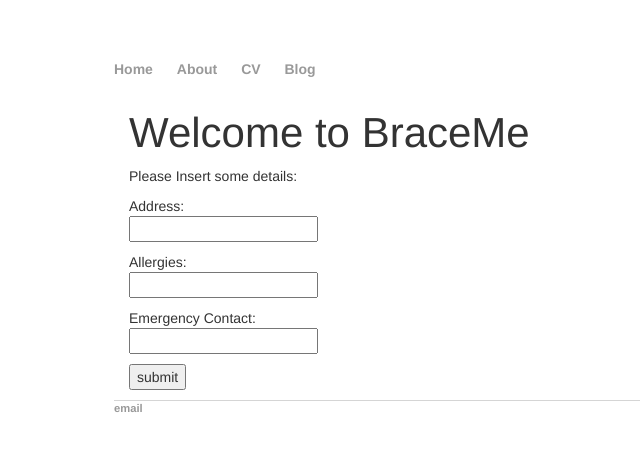
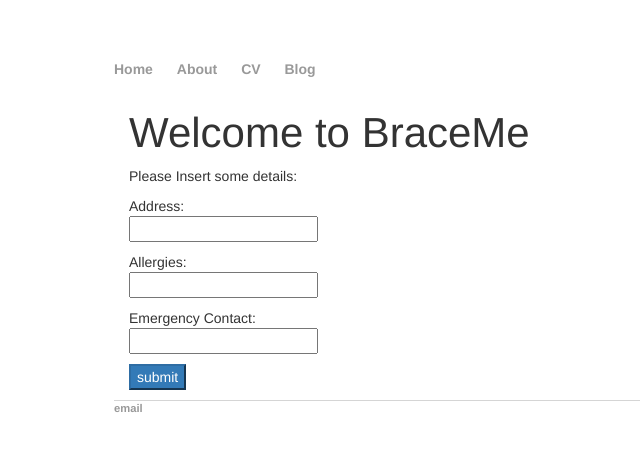
Before and after one commit to MatanAvneri/mla_yazamut, a Jekyll site: the page built from index.html, in a window 1280 px wide. Shown: the top 451 px of the page, without its empty margins (78-718 px from the left). Built offline with Jekyll 4.4.1, drawn with Linux system fonts in a browser that asks for light colours.

Commit message:
add boostrap

```diff
--- a/index.html
+++ b/index.html
@@ -24,7 +24,7 @@ title: BraceMe
 
     <p>
     <div>
-        <button>submit</button>
+        <button class='btn-primary'>submit</button>
     </div>
     </p>
 </div>
```
